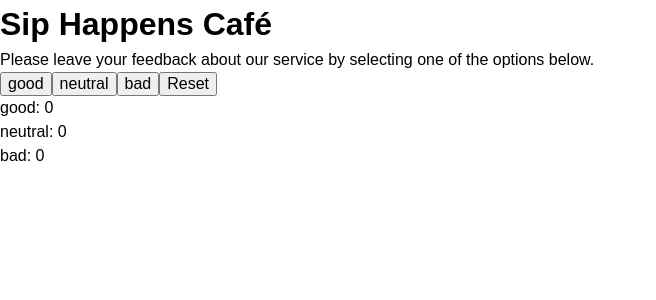
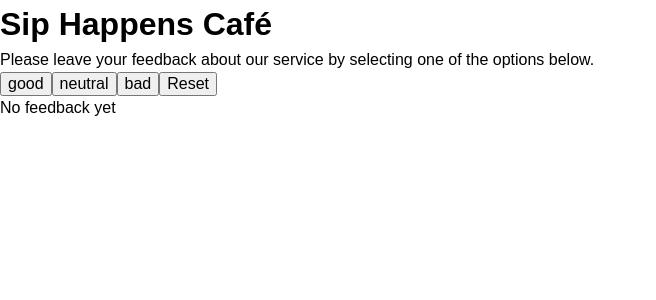
Before and after one commit to AntonSmishko/goit-react-hw-02, a React (Vite) app: page / in a window 1280 px wide. Shown: the top 300 px of the page, without its empty margins (0-656 px from the left). Built offline with nearby package versions, Linux system fonts and the light colour scheme.

Commit message:
Notification

```diff
--- a/src/components/App.jsx
+++ b/src/components/App.jsx
@@ -1,5 +1,6 @@
 import Description from './Description/Description';
 import Feedback from './Feedback/Feedback';
+import Notification from './Notification/Notification';
 import Options from './Options/Options';
 // eslint-disable-next-line no-unused-vars
 import { useState } from 'react';
@@ -26,6 +27,11 @@ function App() {
         });
     };
 
+    const totalFeedback = Object.values(feedback).reduce(
+        (total, value) => total + value,
+        0
+    );
+
     return (
         <>
             <Description />
@@ -34,7 +40,11 @@ function App() {
                 updateFeedback={updateFeedback}
                 feedbackResetBtn={feedbackResetBtn}
             />
-            <Feedback feedback={feedback} />
+            {totalFeedback > 0 ? (
+                <Feedback feedback={feedback} />
+            ) : (
+                <Notification />
+            )}
         </>
     );
 }
--- /dev/null
+++ b/src/components/Notification/Notification.jsx
@@ -0,0 +1,5 @@
+const Notification = () => {
+    return <div>No feedback yet</div>;
+};
+
+export default Notification;
```
